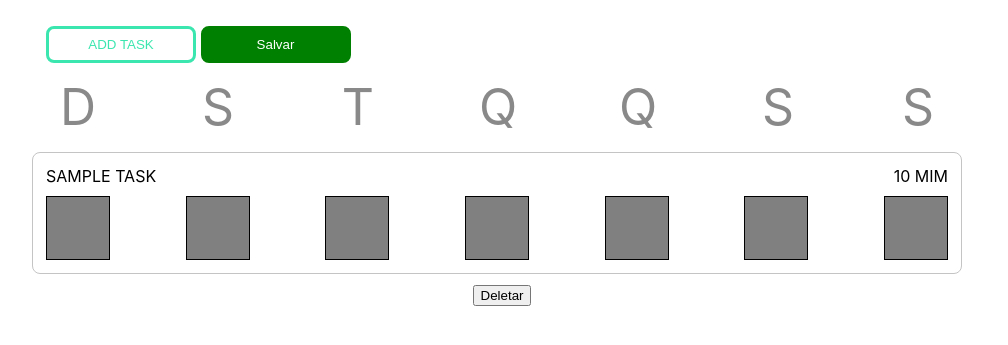
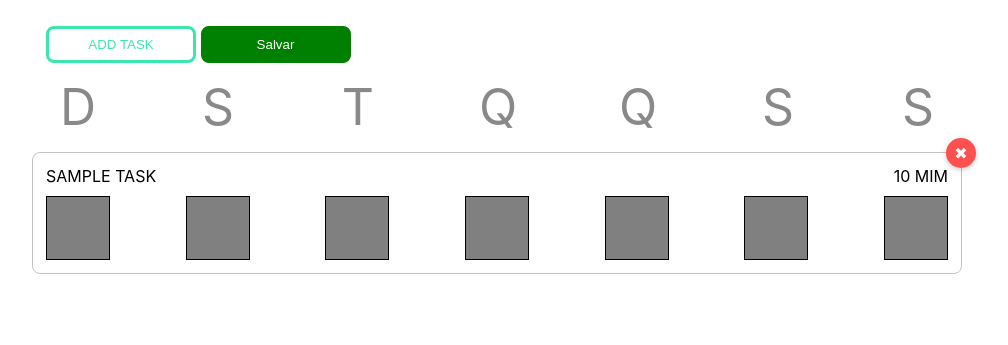
Before and after one commit to IgorDiasV/taskList_python, a Django app: page / in a window 1280 px wide. Shown: the top 345 px of the page, without its empty margins (138-1146 px from the left). Run offline with Django 5.2, Linux system fonts and the light colour scheme; tables that the repository leaves empty hold one stand-in row (values such as "Sample post").

Commit message:
style: modificando a aparência do botão de deletar

```diff
--- a/home/static/css/home.css
+++ b/home/static/css/home.css
@@ -189,6 +189,7 @@ body {
     margin: 10px;
     margin-left: 0px;
     padding: 8px;
+    position: relative;
 }
 
 .container_tarefas .letras_tarefas {
@@ -296,3 +297,21 @@ body {
     justify-content: space-between;
     align-items: center;
 }
+
+.close-button {
+    position: absolute;
+    top: -15px;
+    right: -15px;
+    width: 30px;
+    height: 30px;
+    background-color: #ff5050;
+    color: #fff;
+    border: none;
+    border-radius: 50%;
+    font-size: 16px;
+    cursor: pointer;
+    box-shadow: 0 2px 5px rgba(0, 0, 0, 0.2);
+    display: flex;
+    align-items: center;
+    justify-content: center;
+  }
--- a/home/templates/main.html
+++ b/home/templates/main.html
@@ -176,6 +176,7 @@
 
 
             <div class="container_tarefas">
+                <button class="close-button">&#10006;</button>
                 <div class="letras_tarefas">
                     <p>{{task.assunto}}</p>
                     <p>10 MIM</p>
@@ -187,7 +188,6 @@
                 </section>
             </div>
         {% endfor %}
-        <a><button>Deletar</button></a>
     </div>
 
 
```
